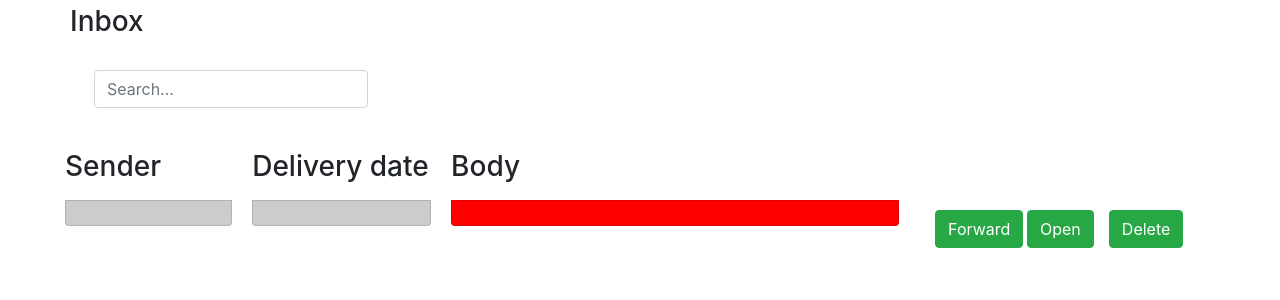
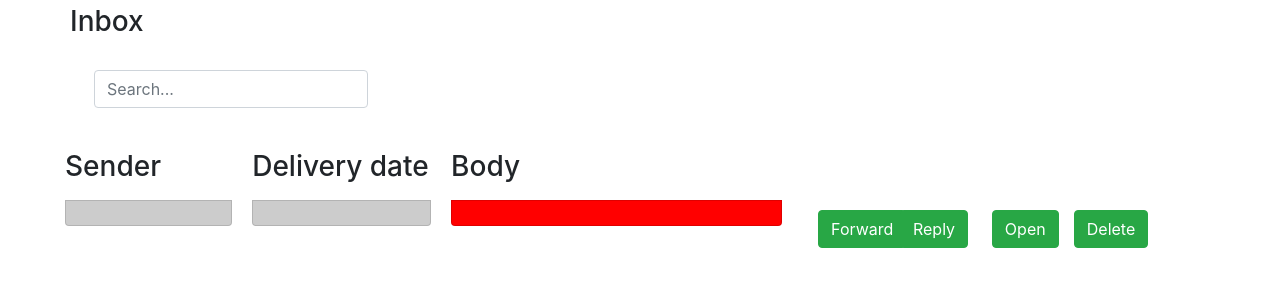
Before and after one commit to TommasoLencioni/squad2-MyMessageInTheBottle, a Flask app: template monolith/templates/mailbox.html in a window 1280 px wide. Shown: the part 203-503 px from the top of the page. Run offline with Flask 2, Linux system fonts and the light colour scheme; a user stored in the database is signed in; tables that the repository leaves empty hold one stand-in row (values such as "Sample post"); the template is opened without the code that fills it: values that come from a table or form of the project are taken from there, most other values are stand-ins (such as "Sample title", 1, 10 or a date in 2020); some libraries are stand-ins or nearby versions.

Commit message:
add reply function

```diff
--- a/monolith/templates/mailbox.html
+++ b/monolith/templates/mailbox.html
@@ -93,7 +93,7 @@
                     {% endfor %}
                 </div>
 
-                <div style="width: 40%; float: left; padding: 10px;">
+                <div style="width: 30%; float: left; padding: 10px;">
                     <h2 class="h3 mt-3 mb-3">Body</h2>
                     {% for message in messages: %}
                         {% if not message[0].opened %}
@@ -116,6 +116,17 @@
                             <div class="flex-grow-1 ml-3">
                                 <input style="margin-top:2px; margin-bottom: 7px;" type='button' class="btn btn-success" value='Forward' onclick='
                                     window.location.href = `/send?body={{message[0].body}}`;' />
+                            </div>
+                        </div>
+                    {% endfor %}
+                </div>
+                <div style="width: 7%; float: left; padding: 10px; margin-top:50px;">
+                    <h2 class="h4 mt-4 mb-4"></h2>
+                    {% for message in messages: %}
+                        <div class="d-flex align-items-start">
+                            <div class="flex-grow-1 ml-3">
+                                <input style="margin-top:2px; margin-bottom: 7px;" type='button' class="btn btn-success" value='Reply' onclick='
+                                    window.location.href = `/send?reciever={{message[1].nickname}}&body={{message[0].body}}&reply=True`;' />
                             </div>
                         </div>
                     {% endfor %}
--- a/monolith/views/users.py
+++ b/monolith/views/users.py
@@ -88,6 +88,7 @@
 def send():
     draftReciever = request.args.get("reciever")
     draftBody = request.args.get("body")
+    isReply = request.args.get("reply")
     form = SendForm()
     if request.method == 'POST':
         if form.data is not None and form.data['recipient'] is not None:
@@ -134,6 +135,10 @@
     elif request.method == 'GET':
         if draftBody is not None:
             form.body.data=draftBody
+            print('sono qui')
+            if (isReply is not None and isReply) and (draftReciever is not None):
+                if draftReciever is not None:
+                    form.body.data=str(draftReciever)+' wrote:\n'+str(draftBody)+'\n-----------------\n'
         if current_user is not None and hasattr(current_user, 'id'):
             #TODO blacklist
             user_list = db.session.query(User.nickname).filter(User.id != current_user.id).filter(User.is_admin == False)
```
